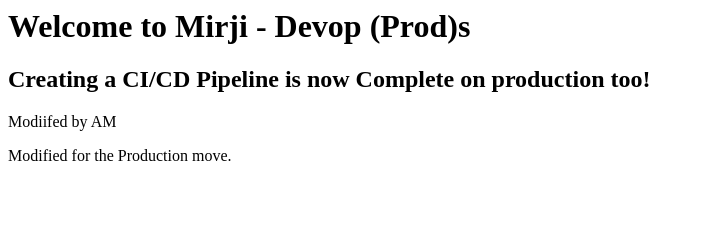
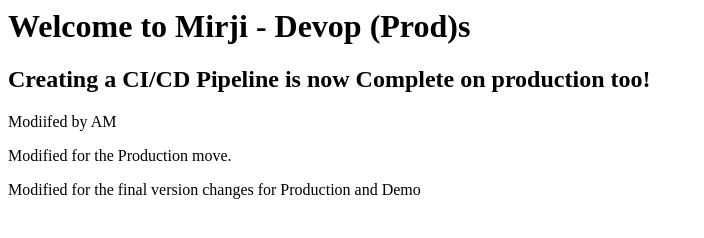
Before and after one commit to mirjianand/website, a plain HTML site: page index.html in a window 1280 px wide. Shown: the whole page, without its empty margins (0-704 px from the left). Drawn offline with Linux system fonts and the light colour scheme.

Commit message:
Production Final changes done...For Production only

```diff
--- a/index.html
+++ b/index.html
@@ -5,5 +5,6 @@
 <h2>Creating a CI/CD Pipeline is now Complete on production too!</h2>
 <p>Modiifed by AM</p>
 <p>Modified for the Production move.</p>
+<p> Modified for the final version  changes for Production and Demo</p>
 </body>
 </html>
```
